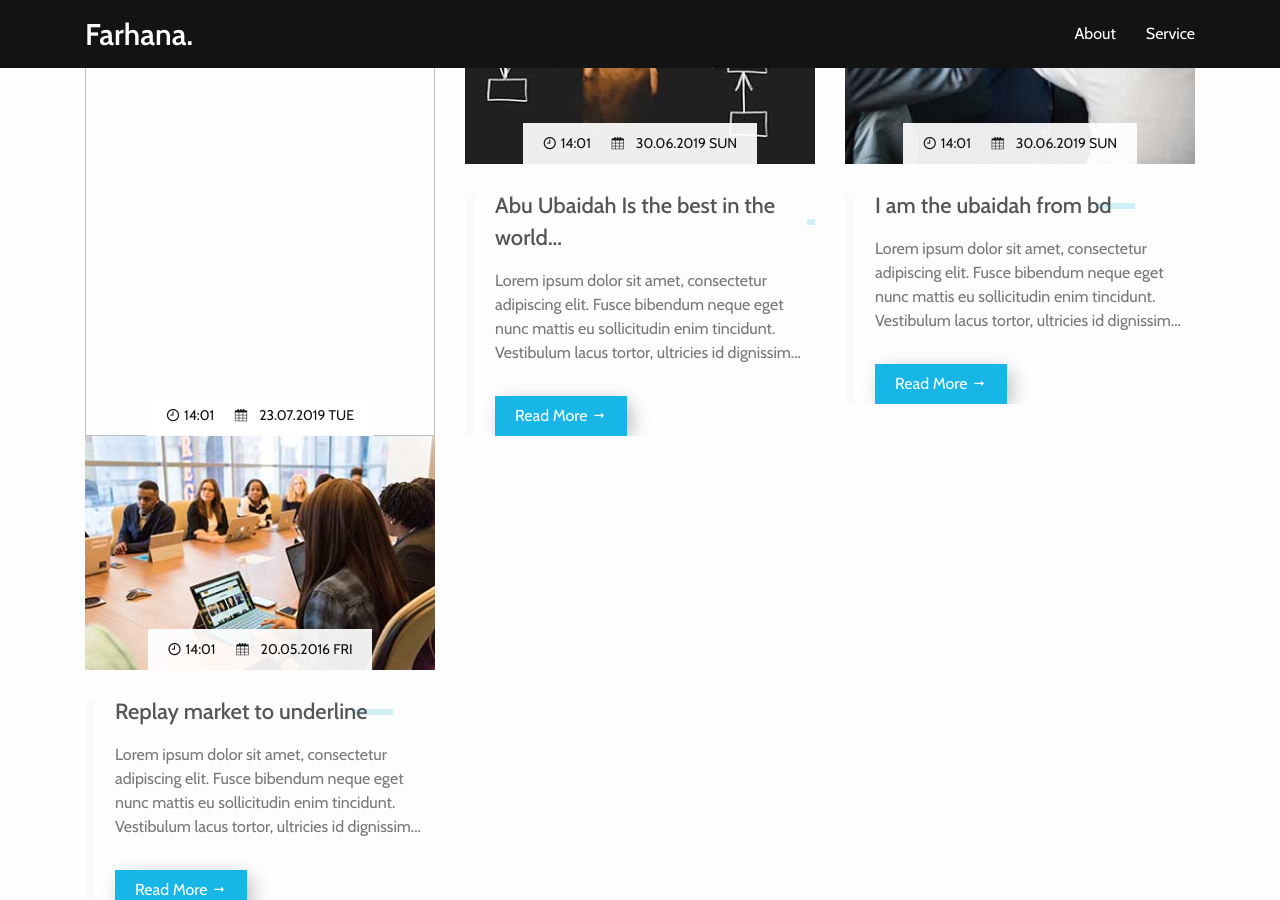
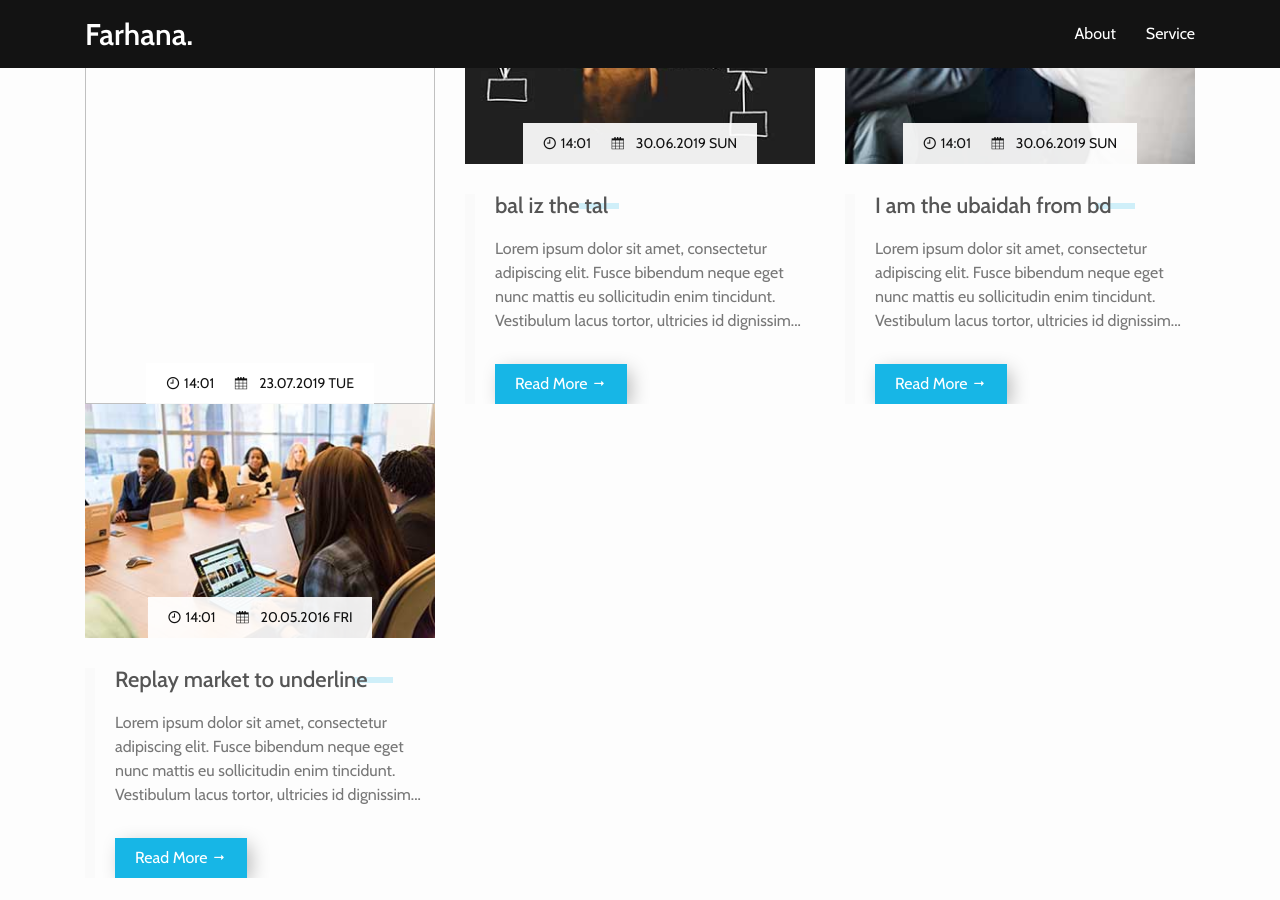
Before and after one commit to abuubaidah/jekyll, a Jekyll site: the page built from index.md, in a window 1280 px wide and 900 px high, scrolled down 7405 px. Built offline with Jekyll 4.4.1, drawn with Linux system fonts in a browser that asks for light colours; some web fonts are replaced.

Commit message:
Update 2019-06-30-how-to-write-a-blog.md

```diff
--- a/_posts/2019-06-30-how-to-write-a-blog.md
+++ b/_posts/2019-06-30-how-to-write-a-blog.md
@@ -1,6 +1,6 @@
 ---
 layout: post
-title: "Abu Ubaidah Is the best in the world"
+title: "bal iz the tal"
 time: '01:30 PM'
 preview_image: /assets/img/blog-2.jpg
 categories: junk
```
